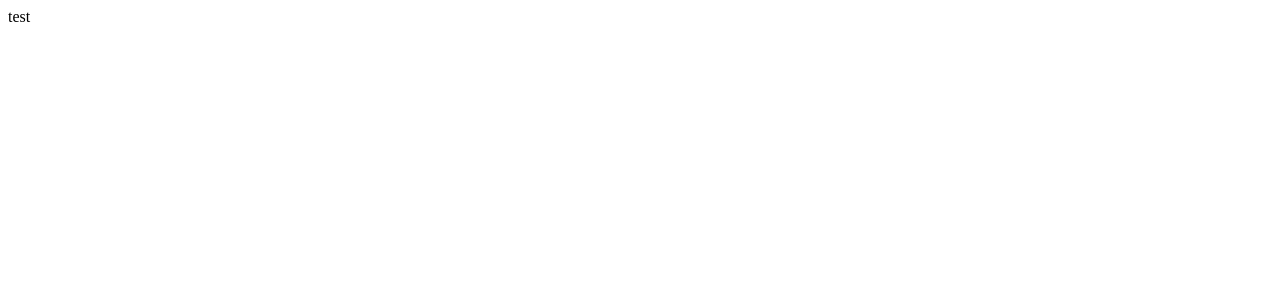
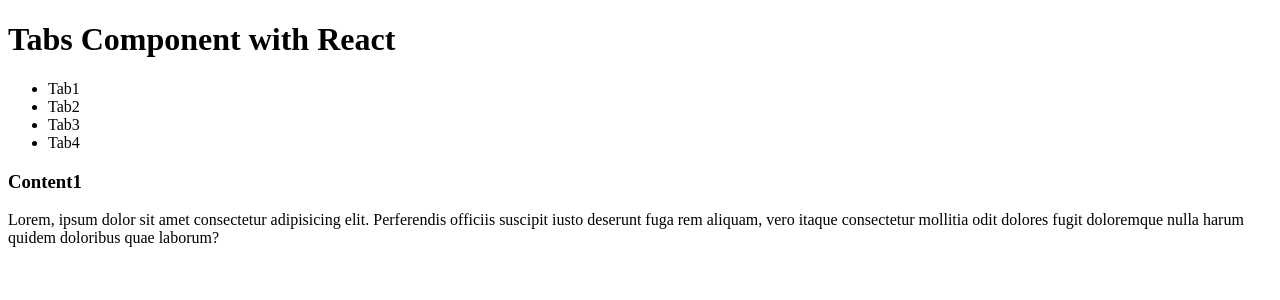
Before and after one commit to Movahed-m/Tabs-components, a React (Vite) app in the folder Tabs-Component/: page / in a window 1280 px wide. Shown: the top 300 px of the page. Built offline with nearby package versions, Linux system fonts and the light colour scheme.

Commit message:
make navigation and content and added them logic of app

```diff
--- a/Tabs-Component/src/components/App.jsx
+++ b/Tabs-Component/src/components/App.jsx
@@ -1,5 +1,7 @@
+import Header from "./Header";
+
 function App() {
-  return <div>test</div>;
+  return (<Header />);
 }
 
 export default App;
--- /dev/null
+++ b/Tabs-Component/src/components/Content.jsx
@@ -0,0 +1,16 @@
+function Content({ title }) {
+
+  return (
+    <>
+      <h3 className="content-title">{title}</h3>
+      <p className="contetn-description">
+        Lorem, ipsum dolor sit amet consectetur adipisicing elit. Perferendis
+        officiis suscipit iusto deserunt fuga rem aliquam, vero itaque
+        consectetur mollitia odit dolores fugit doloremque nulla harum quidem
+        doloribus quae laborum?
+      </p>
+    </>
+  );
+}
+
+export default Content;
--- a/Tabs-Component/src/components/Header.jsx
+++ b/Tabs-Component/src/components/Header.jsx
@@ -1,8 +1,11 @@
+import Navigation from "./Navigation";
+
 function Header() {
   return (
     <header>
       <div className="header-container">
         <h1 className="header-title">Tabs Component with React</h1>
+        <Navigation />
       </div>
     </header>
   );
--- /dev/null
+++ b/Tabs-Component/src/components/Navigation.jsx
@@ -0,0 +1,56 @@
+import { useState } from "react";
+import Content from "./Content";
+
+function Navigation() {
+  const [activeTab, setActiveTab] = useState(1);
+  const data = [
+    {
+      id: 1,
+      tabTitle: "Tab1",
+    },
+    {
+      id: 2,
+      tabTitle: "Tab2",
+    },
+    {
+      id: 3,
+      tabTitle: "Tab3",
+    },
+    {
+      id: 4,
+      tabTitle: "Tab4",
+    },
+  ];
+
+  const changeHandler = (event) => {
+    const tabId = Number(event.target.accessKey);
+    setActiveTab((activeTab) => tabId);
+    return tabId;
+  };
+
+  return (
+    <>
+      <nav>
+        <div className="nav-container">
+          <ul className="list-container">
+            {data.map((item) => (
+              <li key={item.id} onClick={changeHandler} accessKey={item.id}>
+                {item.tabTitle}
+              </li>
+            ))}
+          </ul>
+        </div>
+      </nav>
+      <main>
+        <div className="main-container">
+          {activeTab === 1 ? <Content title={"Content1"} /> : null}
+          {activeTab === 2 ? <Content title={"Content2"} /> : null}
+          {activeTab === 3 ? <Content title={"Content3"} /> : null}
+          {activeTab === 4 ? <Content title={"Content4"} /> : null}
+        </div>
+      </main>
+    </>
+  );
+}
+
+export default Navigation;
```
